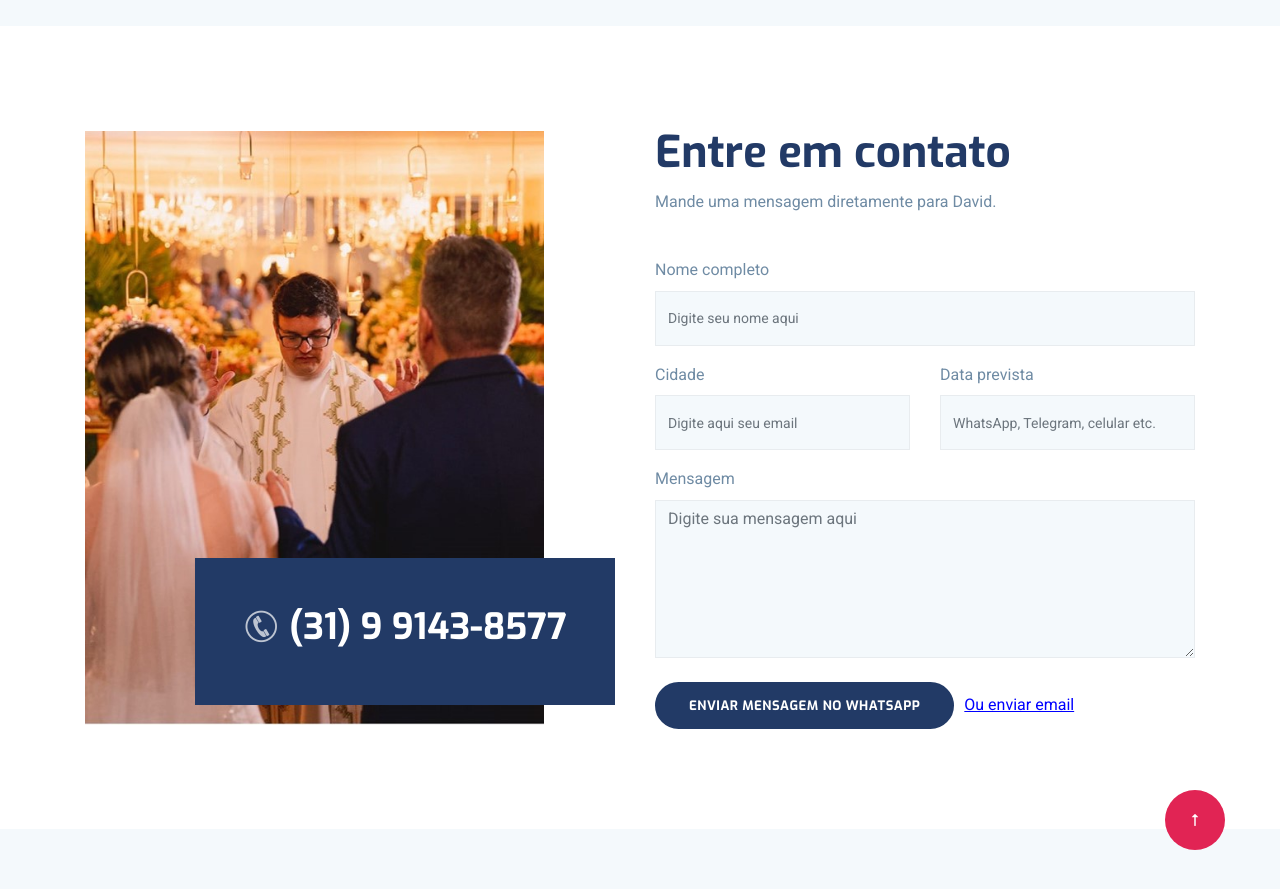
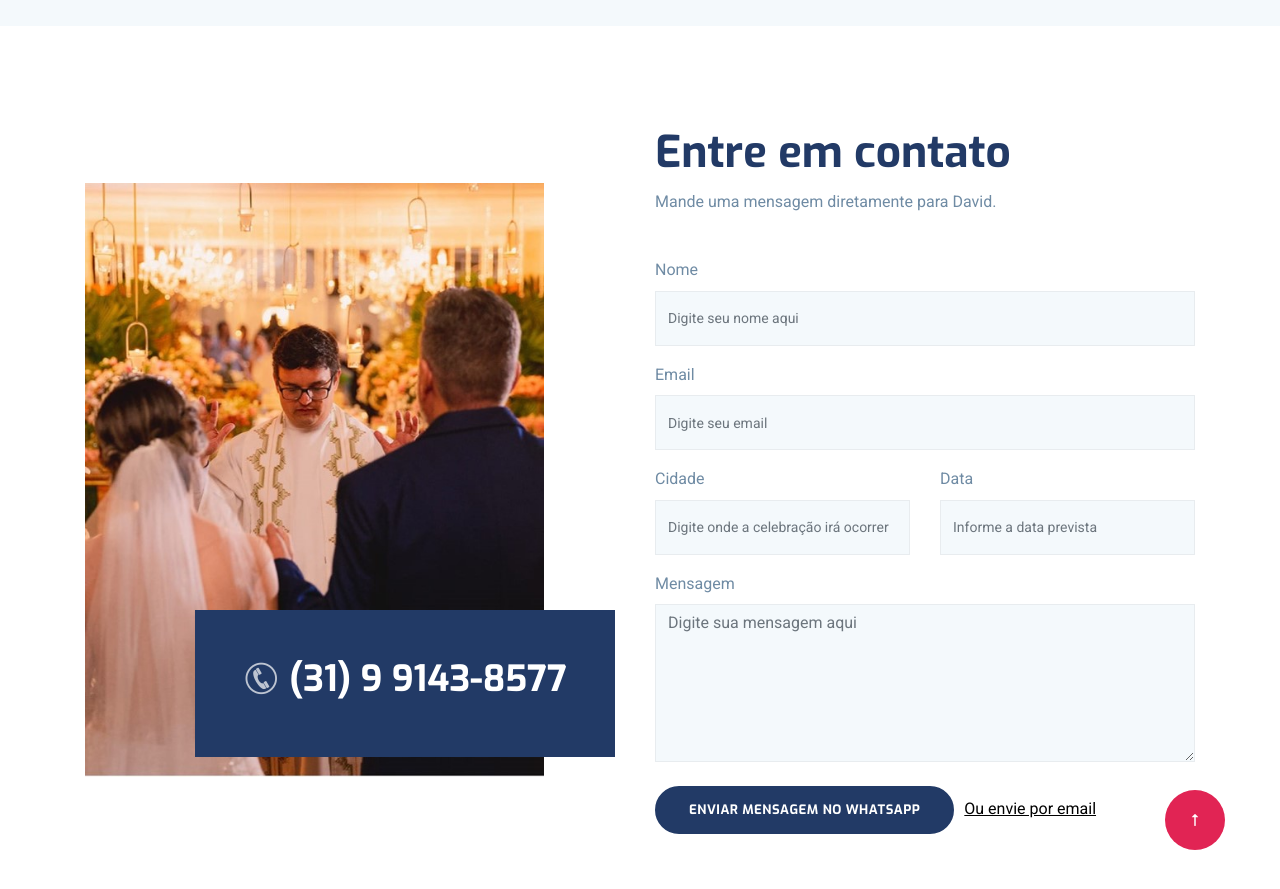
Before and after one commit to marcosvst/david-santos-celebrante-website, a Jekyll site: the page built from index.html, in a window 1280 px wide and 900 px high, scrolled down 3872 px. Shown: the top 889 px of the window. Built offline with Jekyll 4.4.1, drawn with Linux system fonts in a browser that asks for light colours.

```diff
--- a/_includes/contact.html
+++ b/_includes/contact.html
@@ -17,30 +17,36 @@
 						<div class="row">
 							<div class="col-lg-12">
 								<div class="form-group">
-									<label for="name">Nome completo</label>
-									<input name="name" id="name" type="text" class="form-control" placeholder="Digite seu nome aqui" required>
+									<label for="name">Nome</label>
+									<input name="nome" id="name" type="text" class="form-control" placeholder="Digite seu nome aqui">
+								</div>
+							</div>
+							<div class="col-lg-12">
+								<div class="form-group">
+									<label for="name">Email</label>
+									<input name="email" id="_replyto" type="text" class="form-control" placeholder="Digite seu email" required>
 								</div>
 							</div>
 							<div class="col-lg-6">
 								<div class="form-group">
-									<label for="name">Cidade</label>
-									<input name="date" id="_replyto" type="text" class="form-control" placeholder="Digite aqui seu email" required>
+									<label for="name">Cidade</label><br>
+									<input name="cidade" id="city" type="text" class="form-control" placeholder="Digite onde a celebração irá ocorrer">
 								</div>
 							</div>
 							<div class="col-lg-6">
 								<div class="form-group">
-									<label for="name">Data prevista</label>
-									<input name="telephone" id="date" type="text" class="form-control" placeholder="WhatsApp, Telegram, celular etc.">
+									<label for="name">Data</label>
+									<input name="data" id="date" type="text" class="form-control" placeholder="Informe a data prevista" required>
 								</div>
 							</div>
 						</div>
 						<div class="form-group-2 mb-4">
 							<label for="name">Mensagem</label>
-							<textarea name="message" id="message" class="form-control" rows="6" placeholder="Digite sua mensagem aqui" required></textarea>
+							<textarea name="mensagem" id="message" class="form-control" rows="6" placeholder="Digite sua mensagem aqui" required></textarea>
 						</div>
 
 						<a href="https://wa.me/{{ site.data.info.whatsapp }}" class="btn btn-main btn-round-full">Enviar mensagem no WhatsApp</a>
-						<input type="submit" value="Ou enviar email" style="background: none; border: none; color: blue; text-decoration: underline; cursor: pointer;">
+						<input type="submit" value="Ou envie por email" style="background: none; border: none; text-decoration: underline; cursor: pointer;">
 					</form>
 				</div>
 			</div>
```
